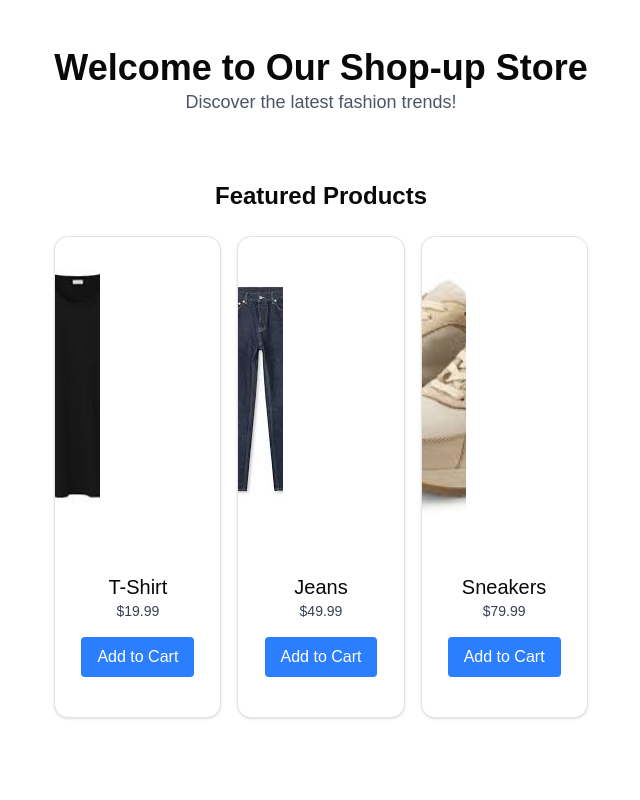
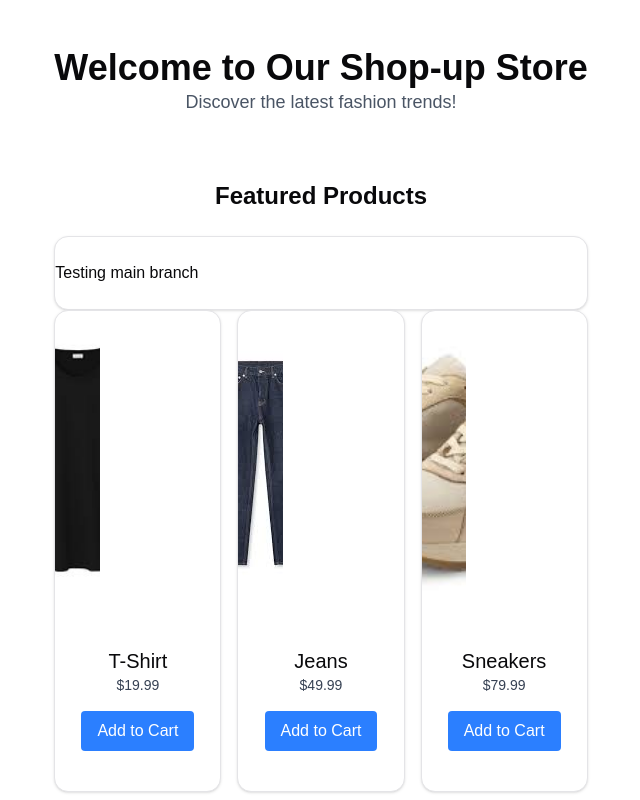
Before and after one commit to nuviojs/nuviojs-template-1, a Next.js app: page / in a window 1280 px wide. Shown: the top 800 px of the page, without its empty margins (319-959 px from the left). Built offline with nearby package versions, Linux system fonts and the light colour scheme.

Commit message:
Update page.tsx

```diff
--- a/app/page.tsx
+++ b/app/page.tsx
@@ -11,6 +11,7 @@ export default function Home() {
   const products = [
     { id: 1, name: 'T-Shirt', price: 19.99, image: '/t-shirt.jpg' },
     { id: 2, name: 'Jeans', price: 49.99, image: '/jeans.jpg' },
+    { id: 3, name: 'Sneakers', price: 79.99, image: '/sneakers.jpg' },
     { id: 3, name: 'Sneakers', price: 79.99, image: '/sneakers.jpg' },
 
   ];
@@ -30,6 +31,7 @@ export default function Home() {
 
       <main className="py-8 flex-1 w-full max-w-6xl">
         <h2 className="text-2xl font-semibold text-center mb-6">Featured Products</h2>
+        <Card>Testing main branch</Card>
         <div className="grid grid-cols-1 sm:grid-cols-2 lg:grid-cols-3 gap-6">
           {products.map((product) => (
             <Card key={product.id} className="overflow-hidden">
```
